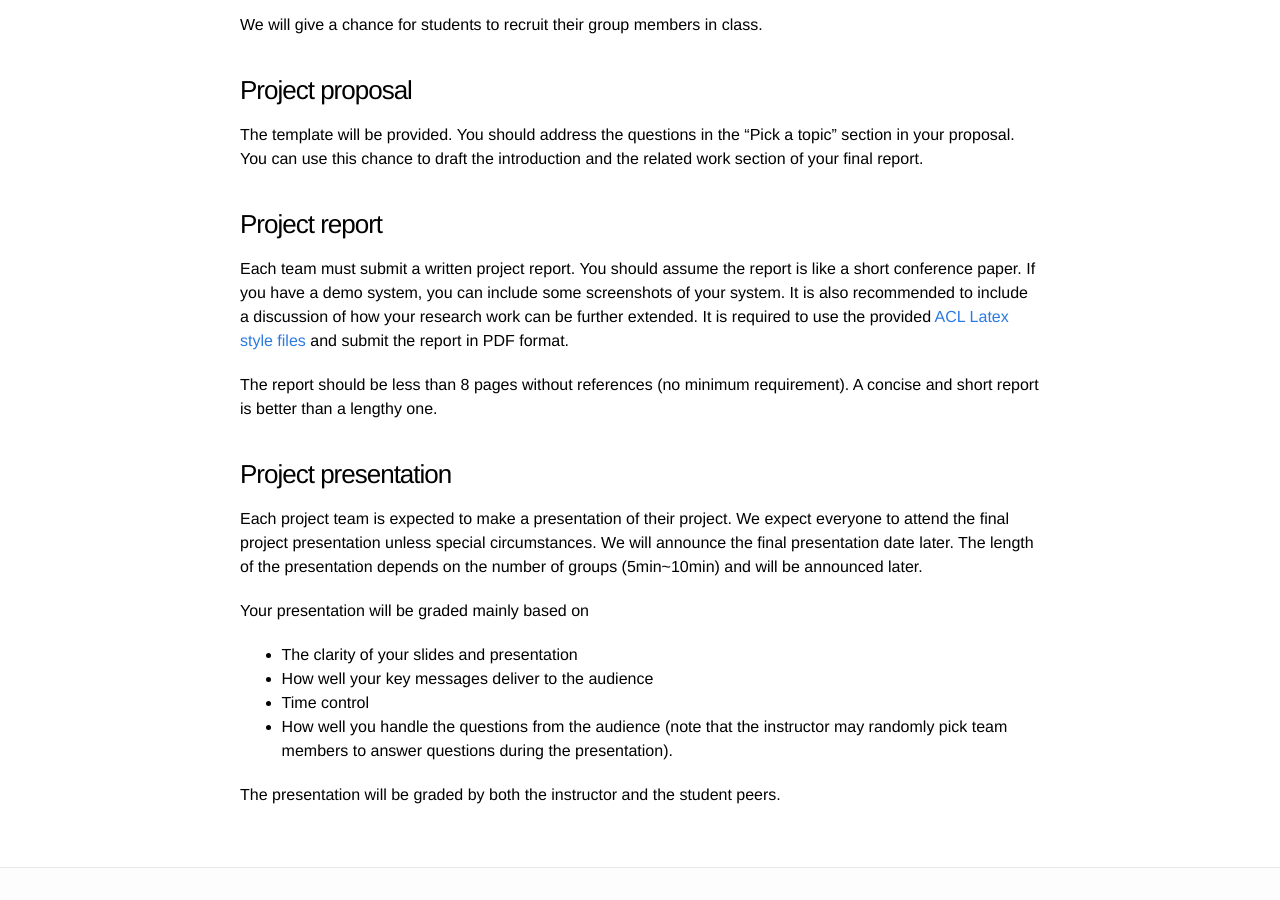
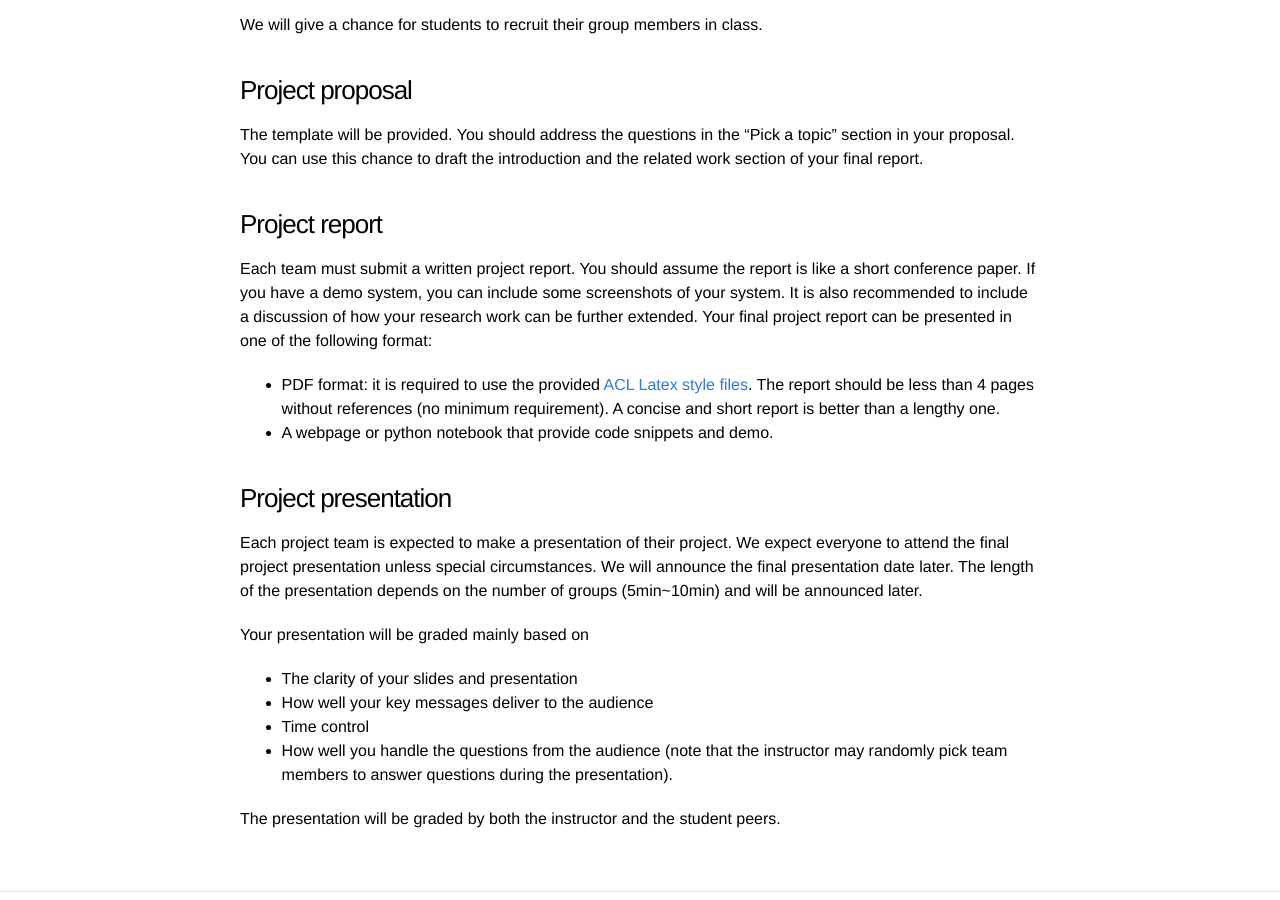
Before and after one commit to uclanlp/CS269-17, a Jekyll site: the page built from 6_projects.html.md, in a window 1280 px wide and 900 px high, scrolled down 1355 px. Built offline with Jekyll 4.4.1, drawn with Linux system fonts in a browser that asks for light colours.

Commit message:
Update 6_projects.html.md

```diff
--- a/6_projects.html.md
+++ b/6_projects.html.md
@@ -49,12 +49,9 @@ The template will be provided. You should address the questions in the "Pick a t
 You can use this chance to draft the introduction and the related work section of your final report.
 
 ### Project report
-Each team must submit a written project report. You should assume the report is like a short conference paper. If you have a demo system, you can include some screenshots of your system.
-It is also recommended to include a discussion of how your research work can be further extended. It is required to use the provided [ACL Latex style files](http://acl2016.org/files/acl2016.zip) and submit the report in PDF format.
-
-The report should be less than 8 pages without references (no minimum requirement). A concise and short report is better than a lengthy one.
-
-
+Each team must submit a written project report. You should assume the report is like a short conference paper. If you have a demo system, you can include some screenshots of your system. It is also recommended to include a discussion of how your research work can be further extended. Your final project report can be presented in one of the following format:
+- PDF format: it is required to use the provided [ACL Latex style files](http://acl2016.org/files/acl2016.zip). The report should be less than 4 pages without references (no minimum requirement). A concise and short report is better than a lengthy one.
+- A webpage or python notebook that provide code snippets and demo.
 
 ### Project presentation
 Each project team is expected to make a presentation of their project. We expect everyone to attend the final project presentation unless special circumstances.
```
